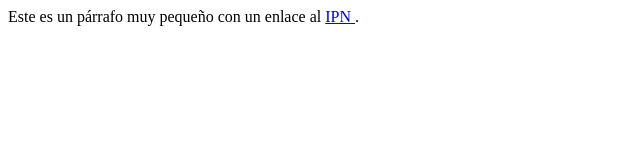
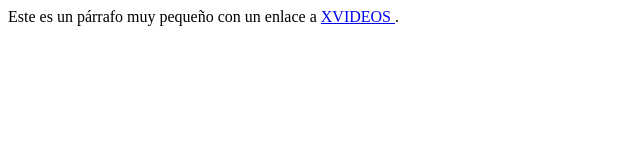
Before and after one commit to AndhersReu/AndhersReu.github.io, a plain HTML site: page index.html in a window 1280 px wide. Shown: the full height of the page, 0-640 px from the left. Drawn offline with Linux system fonts and the light colour scheme.

Commit message:
Update index.html

```diff
--- a/index.html
+++ b/index.html
@@ -1,8 +1,8 @@
 <html>
    <body>
         <p>
-            Este es un p&aacute;rrafo muy peque&ntilde;o con un enlace al
-            <a href="http://www.ipn.mx">IPN </a>.
+            Este es un p&aacute;rrafo muy peque&ntilde;o con un enlace a
+            <a href="http://www.ipn.mx">XVIDEOS </a>.
         </p>
    </body>
 </html>
```
